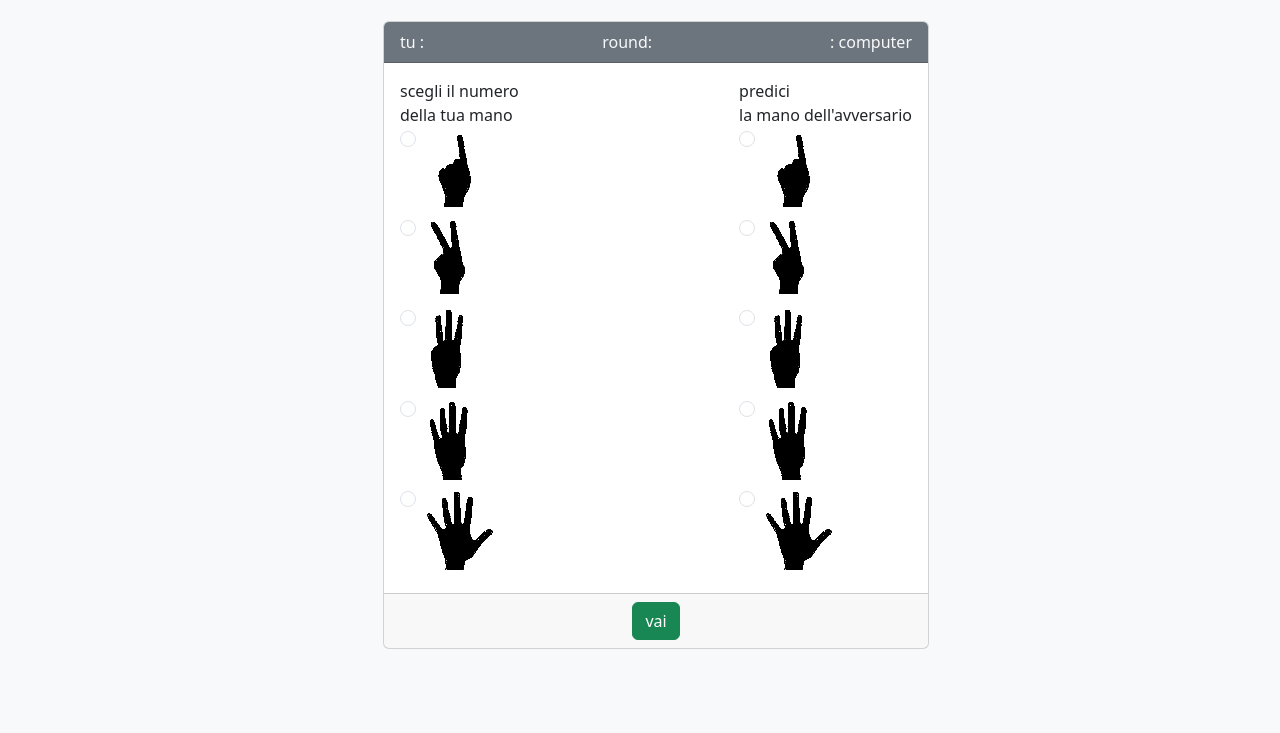
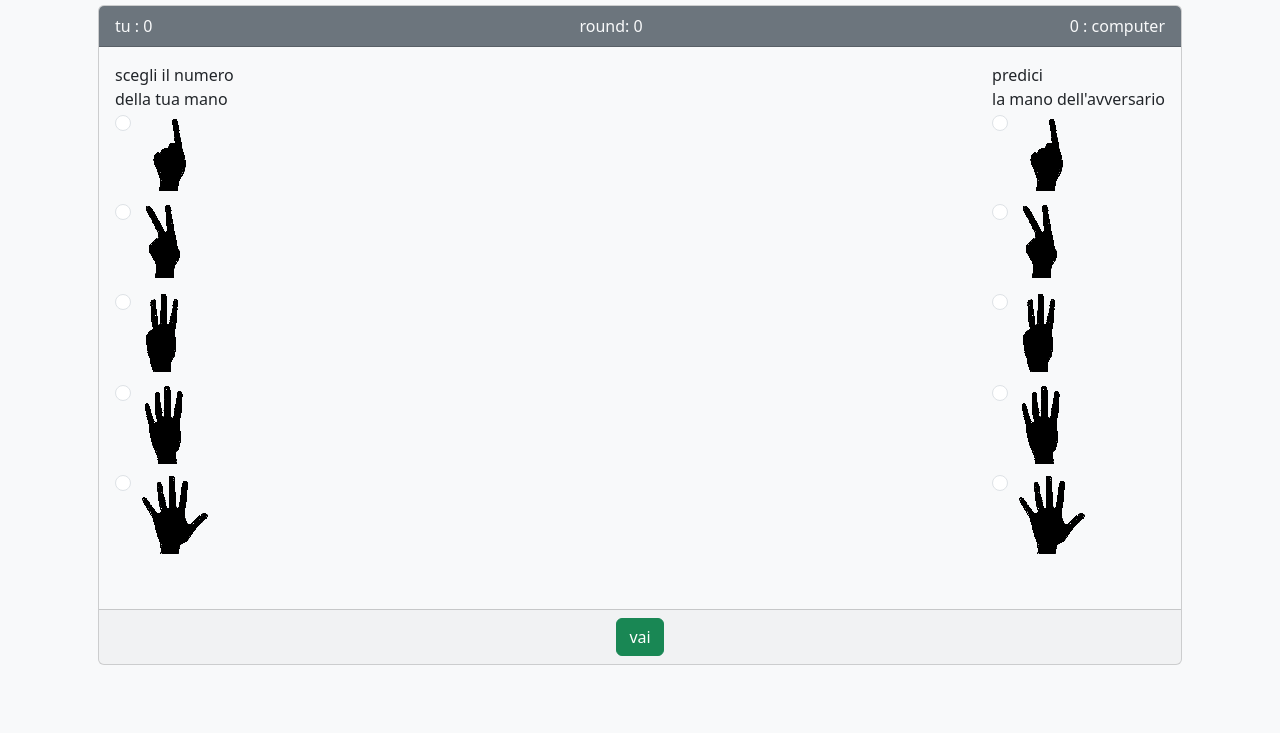
Before and after one commit to DamianoMura/js-murra, a plain HTML site: page index.html in a window 1280 px wide. Shown: the part 115-848 px from the top of the page. Drawn offline with nearby package versions, Linux system fonts and the light colour scheme.

Commit message:
[fix] body width and height

```diff
--- a/assets/css/style.css
+++ b/assets/css/style.css
@@ -2,6 +2,10 @@
   padding: 0;
   margin: 0;
   box-sizing: border-box;
+}
+body{
+height : 100vh;
+width: 100vw;
 }
 
 #playground{
--- a/assets/js/script.js
+++ b/assets/js/script.js
@@ -19,7 +19,7 @@ const voice =[
   "sette",
   "otto",
   "nove",
-  "dieci/murra"
+  "murra"
 ]
 
 //variabili di gioco
--- a/index.html
+++ b/index.html
@@ -19,15 +19,17 @@
           <h1>Giochiamo a Sa Murra</h1>
         </div>
         <div class="col-100">
-          <div class="container bg-light m-3 d-flex justify-content-center">
-            <form class="card m-3 w-50" id="game">
+
+          <form
+            class="card w-80  h-100 m-3 bg-light m-3 "
+            id="game">
 
             <div
               class="card-header bg-secondary text-light d-flex justify-content-between">
-                <div><span>tu : </span><span id="humanScore"></span>
+              <div><span>tu : </span><span id="humanScore">0</span>
               </div>
-                <div>round: <span id="round"></span></div>
-                <div><span id="pcScore"></span> <span>: computer</span></div>
+              <div>round: <span id="round">0</span></div>
+              <div><span id="pcScore">0</span> <span>: computer</span></div>
             </div>
 
             <div class="card-body p-3">
@@ -133,7 +135,7 @@
             </div>
 
           </form>
-          </div>
+
         </div>
       </div>
     </div>
```
Lines whose indentation alone changed are shown as unchanged.
